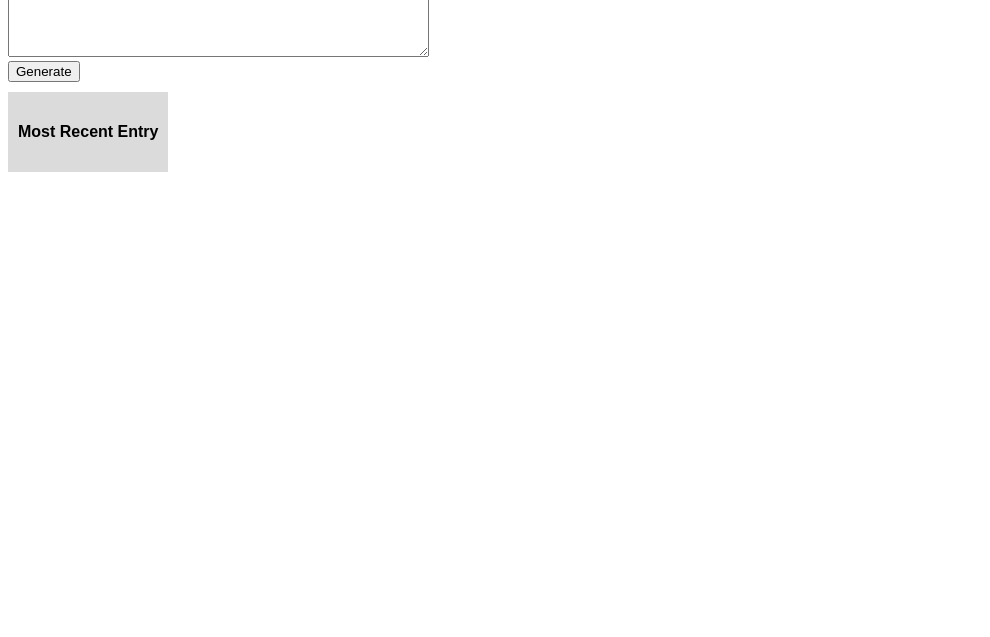
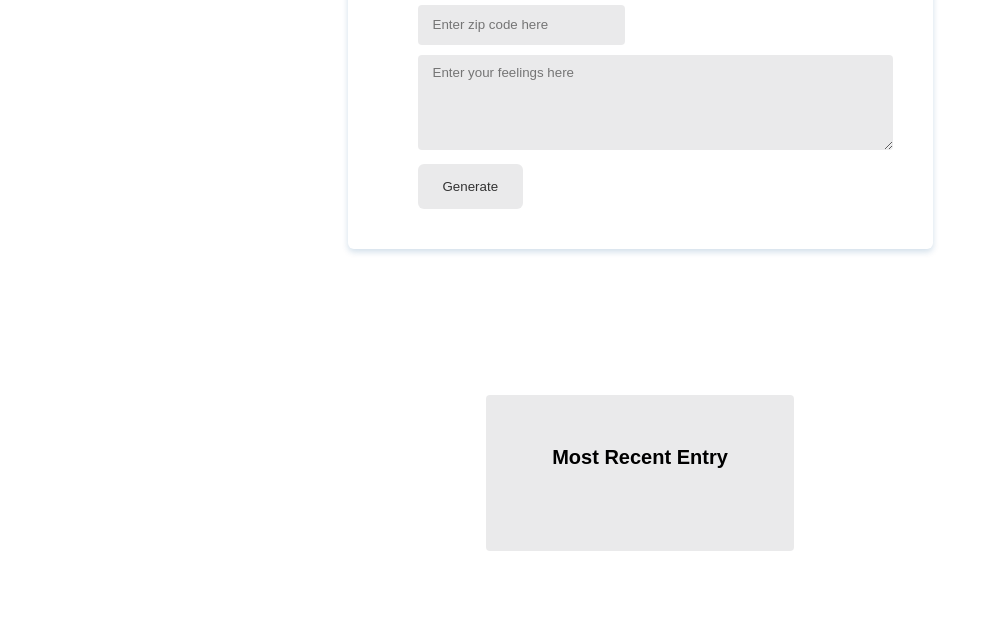
Before and after one commit to eslamgedawy8/weather-journal-app, a website: page website/index.html in a window 1280 px wide. Shown: the part 179-816 px from the top of the page, without its empty margins (0-990 px from the left). Drawn offline with Linux system fonts and the light colour scheme; a web font is replaced by a local one.

Commit message:
add styles

```diff
--- a/website/index.html
+++ b/website/index.html
@@ -7,26 +7,36 @@
 <link rel="stylesheet" href="style.css">
 </head>
  <body>
+<div class="container">
   <div id = "app">
     <h2 class ="holder headline">
       Weather Journal App
     </h2>
     <div class ="holder zip">
-    <label for="zip">Enter Zipcode here</label>
-    <input type="text" id="zip" placeholder="enter zip code here">
+      <!-- <label for="zip">Enter Zipcode here</label> -->
+      <input type="text" id="zip" placeholder="Enter zip code here">
     </div>
     <div class ="holder feel">
-    <label for="feelings">How are you feeling today?</label>
+      <!-- <label for="feelings">How are you feeling today?</label> -->
       <textarea class= "myInput" id="feelings" placeholder="Enter your feelings here" rows="5" cols="50"></textarea>
     </div>
     <button id="generate" type = "submit"> Generate </button>
+  </div>
   <div class ="holder entry">
     <h4 class = "title">Most Recent Entry</h4>
+    <div class="data">
+      <div class="row1">
+        <div id = "date"></div>
+      </div>
+      <div class="row2">
         <div id = "city"></div>
-    <div id = "date"></div>
         <div id = "temp"></div>
+      </div>
+      <div class="row3">
         <div id = "description"></div>
         <div id = "content"></div>
+      </div>
+    </div>
   </div>
 </div>
 <script src="app.js" type="text/javascript"></script>
--- a/website/style.css
+++ b/website/style.css
@@ -1,43 +1,41 @@
 body{
-
-}
-
-#app{
     font-family: 'poppins', sans-serif;
 }
 
-.holder{
-
+.container{
+    display: flex;
+    justify-content: space-around;
+    flex-direction: column;
+    align-items: center;
+    min-height: 100vh;
+}
+#app{
+    padding: 40px 70px;
+    box-shadow: 0px 3px 6px #004f8c2e;
+    border-radius: 6px;
 }
 
-.entry{
-    background: rgba(165, 166, 168, 0.4);
-    margin: 10px 0;
-    padding: 10px;
-    width: fit-content;
+#generate{
+    border: none;
+    padding: 15px 25px;
+    border-radius: 6px;
+    background-color: rgba(203, 203, 204, 0.4);
+    color: #333;
+    cursor: pointer;
+    margin-top: 10px;
 }
 
-#entryHolder{
 
+.entry{
+    background: rgba(203, 203, 204, 0.4);
+    margin: 10px 0;
+    padding: 25px 66px;
+    border-radius: 4px;
 }
 
-#date{
-
-}
-
-#temp{
-
-}
-
-#content{
-
-}
-
-.headline {
-
-}
 .title{
-
+    text-align: center;
+    font-size: 20px;
 }
 
 /*  Basic Styling To Override Default For Basic HTML Elements */
@@ -46,19 +44,33 @@ label{
     margin: 10px 0;
 }
 
-input{
-
+input, textarea{
+    background: rgba(203, 203, 204, 0.4);
+    color: #333;
+    border: none;
+    border-radius: 4px;
 }
-
-button{
-
+input {
+    height: 40px;
+    padding: 0 15px;
+    margin-bottom: 10px;
 }
-h1{
-
+textarea{
+    padding: 10px 15px;
+}
+.row1{
+    display: flex;
+    justify-content: center;
+}
+.row3, .row2{
+    display: flex;
+    justify-content: space-between;
+    align-items: center;
+    margin: 10px 0;
 }
 
 textarea{
-
+    width: 100%;
 }
 /* Reset style for HTML element on active to have no border*/
 input:focus,
@@ -69,19 +81,13 @@ button:focus {
 }
 /* Style for Placeholder Text*/
 ::placeholder { /* Firefox, Chrome, Opera */
-    /* color: #f0d43a;  */
     font-family: 'poppins', sans-serif;
-
 }
 
 :-ms-input-placeholder { /* Internet Explorer 10-11 */
-    /* color: #f0d43a;  */
     font-family: 'poppins', sans-serif;
-
 }
 
 ::-ms-input-placeholder { /* Microsoft Edge */
-    /* color: #f0d43a;  */
     font-family: 'Oswald', sans-serif;
-
 }
```
Lines whose indentation alone changed are shown as unchanged.
